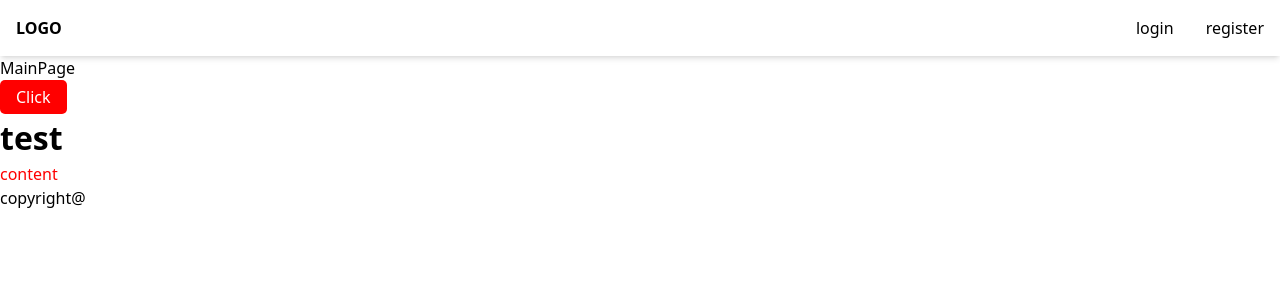
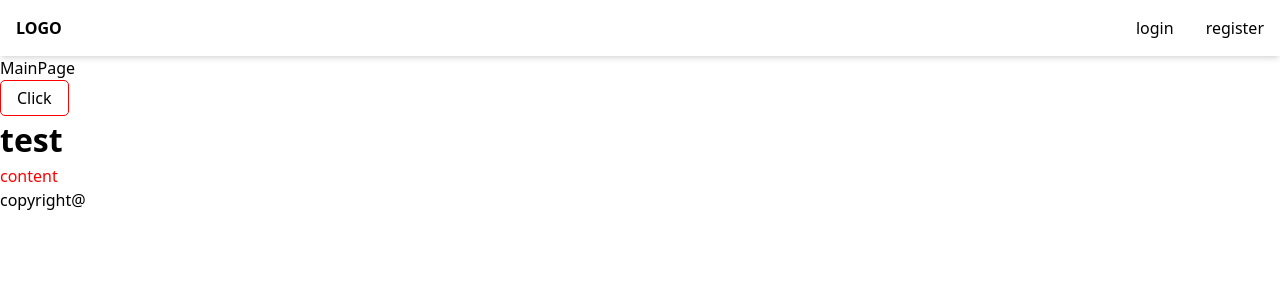
Before and after one commit to chloeyeo/2024Full-Stack, a React (Create React App) app in the folder front/: page / in a window 1280 px wide. Shown: the top 300 px of the page. Built offline with nearby package versions, Linux system fonts and the light colour scheme.

Commit message:
use & not $ for the styled components styling

```diff
--- a/front/src/components/Button.js
+++ b/front/src/components/Button.js
@@ -1,9 +1,5 @@
 import styled from "styled-components";
 
-/* this style does not apply to other components. this is a completely individual
-styling just for the ButtonWrap component in the entire app. Better than tailwind if you want individual styling.
-grammar is similar to sass, e.g. $
-styled.button, styled.h3, styled.div, etc*/
 const ButtonWrap = styled.button`
   padding: 5px 16px;
   display: block;
@@ -11,15 +7,15 @@ const ButtonWrap = styled.button`
   border-radius: 5px;
   color: white;
   cursor: pointer;
-  $.text-button {
+  &.text-button {
     background-color: white;
     color: black;
     border: 1px solid red;
   }
-  $.small {
+  &.small {
     font-size: 10px;
   }
-`; // a component = start with Capital letter
+`;
 
 const TitleWrap = styled.h3`
   font-weight: bold;
@@ -32,10 +28,10 @@ const ContentWrap = styled.section`
 `;
 
 const Button = ({ children, textOnly, className, ...props }) => {
+  console.log(textOnly);
   let cssClasses = textOnly ? "text-button" : "button";
   cssClasses += " " + className;
   return (
-    // replace <button> with <ButtonWrap>
     <div>
       <ButtonWrap className={cssClasses} {...props}>
         {children}
--- a/front/src/layout/Main/MainPage.js
+++ b/front/src/layout/Main/MainPage.js
@@ -4,7 +4,7 @@ const MainPage = () => {
   return (
     <div>
       MainPage
-      <Button textOnly={true} className="home small" data="test">
+      <Button textOnly={true} className="home" data="test">
         Click
       </Button>
     </div>
```
